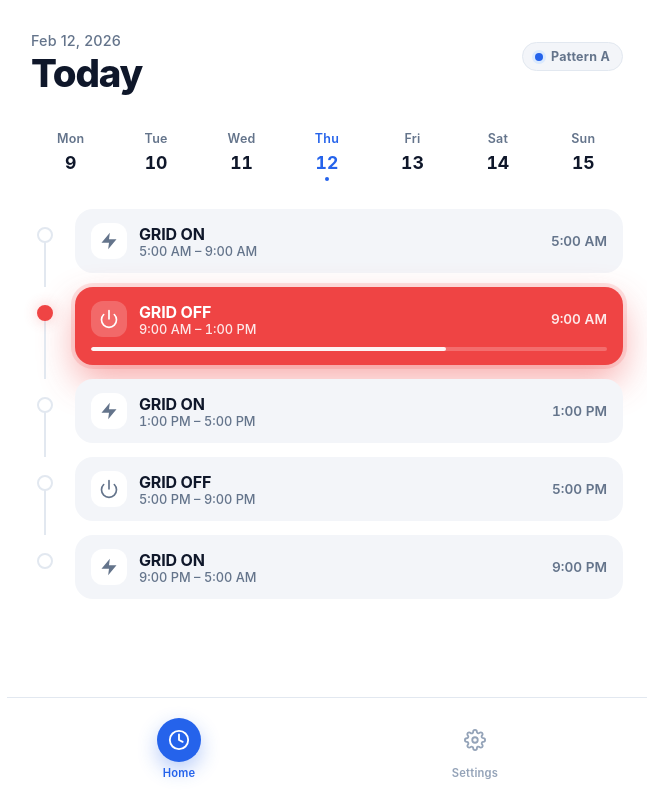
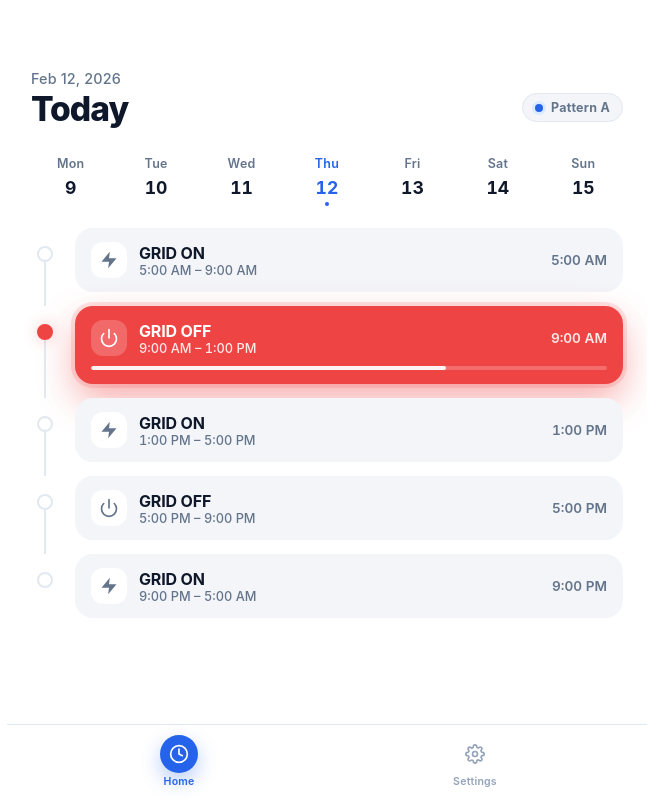
Before and after one commit to Tashido87/power_schedule, a React (Vite) app: page / in a window 1280 px wide. Shown: the whole page, without its empty margins (313-985 px from the left). Built offline with nearby package versions, Linux system fonts and the light colour scheme.

Commit message:
Fix top safe area clearance and reduce bottom tab bar height

```diff
--- a/src/App.css
+++ b/src/App.css
@@ -108,7 +108,7 @@ ol, ul {
   overflow-y: auto;
   overflow-x: hidden;
   scroll-behavior: smooth;
-  padding-top: env(safe-area-inset-top, 0);
+  padding-top: max(env(safe-area-inset-top, 0px), 52px);
 }
 
 .app-content::-webkit-scrollbar {
@@ -131,10 +131,10 @@ ol, ul {
 
 .home-header {
   display: flex;
-  align-items: flex-start;
+  align-items: flex-end;
   justify-content: space-between;
   gap: 12px;
-  padding: 32px 24px 12px;
+  padding: 18px 24px 8px;
 }
 
 .home-heading {
@@ -152,7 +152,7 @@ ol, ul {
 }
 
 .home-title {
-  font-size: 2.4rem;
+  font-size: 2.1rem;
   font-weight: 800;
   letter-spacing: -0.03em;
   color: var(--c-text);
@@ -172,8 +172,8 @@ ol, ul {
   font-size: 0.78rem;
   font-weight: 700;
   letter-spacing: 0.02em;
-  margin-top: 10px;
   white-space: nowrap;
+  margin-bottom: 4px;
 }
 
 .pattern-chip-dot {
@@ -191,9 +191,7 @@ ol, ul {
   display: grid;
   grid-template-columns: repeat(7, 1fr);
   gap: 6px;
-  padding: 18px 24px 24px;
-  position: sticky;
-  top: 0;
+  padding: 14px 24px 18px;
   background: var(--c-bg);
   z-index: 5;
 }
@@ -555,8 +553,8 @@ ol, ul {
 .settings-view {
   display: flex;
   flex-direction: column;
-  padding: 32px 24px 24px;
-  gap: 28px;
+  padding: 18px 24px 24px;
+  gap: 24px;
 }
 
 .settings-header {
@@ -724,7 +722,7 @@ ol, ul {
   display: flex;
   justify-content: space-around;
   align-items: center;
-  padding: 14px 24px calc(14px + env(safe-area-inset-bottom, 0px));
+  padding: 6px 24px calc(8px + env(safe-area-inset-bottom, 0px));
   background: var(--c-bg);
   border-top: 1px solid var(--c-border);
   flex-shrink: 0;
@@ -737,8 +735,8 @@ ol, ul {
   display: flex;
   flex-direction: column;
   align-items: center;
-  gap: 4px;
-  padding: 6px 14px;
+  gap: 2px;
+  padding: 4px 12px;
   color: var(--c-text-ter);
   transition: color 0.25s var(--ease-smooth);
   flex: 1;
@@ -746,8 +744,8 @@ ol, ul {
 }
 
 .tab-pill {
-  width: 44px;
-  height: 44px;
+  width: 38px;
+  height: 38px;
   border-radius: 50%;
   display: flex;
   align-items: center;
@@ -757,8 +755,13 @@ ol, ul {
   transition: all 0.3s var(--ease-smooth);
 }
 
+.tab-pill svg {
+  width: 20px;
+  height: 20px;
+}
+
 .tab-label {
-  font-size: 0.7rem;
+  font-size: 0.66rem;
   font-weight: 600;
   letter-spacing: 0.02em;
 }
```
